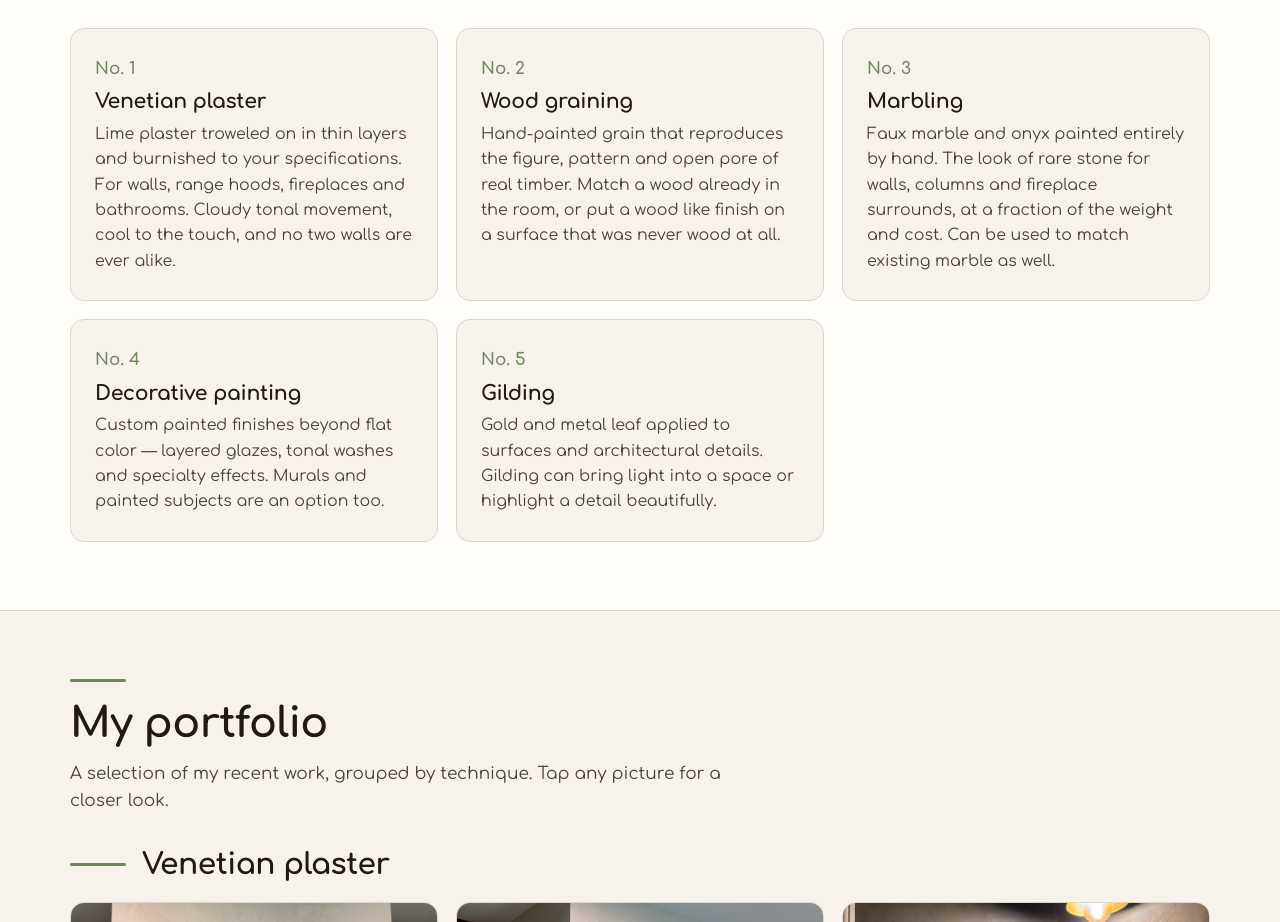
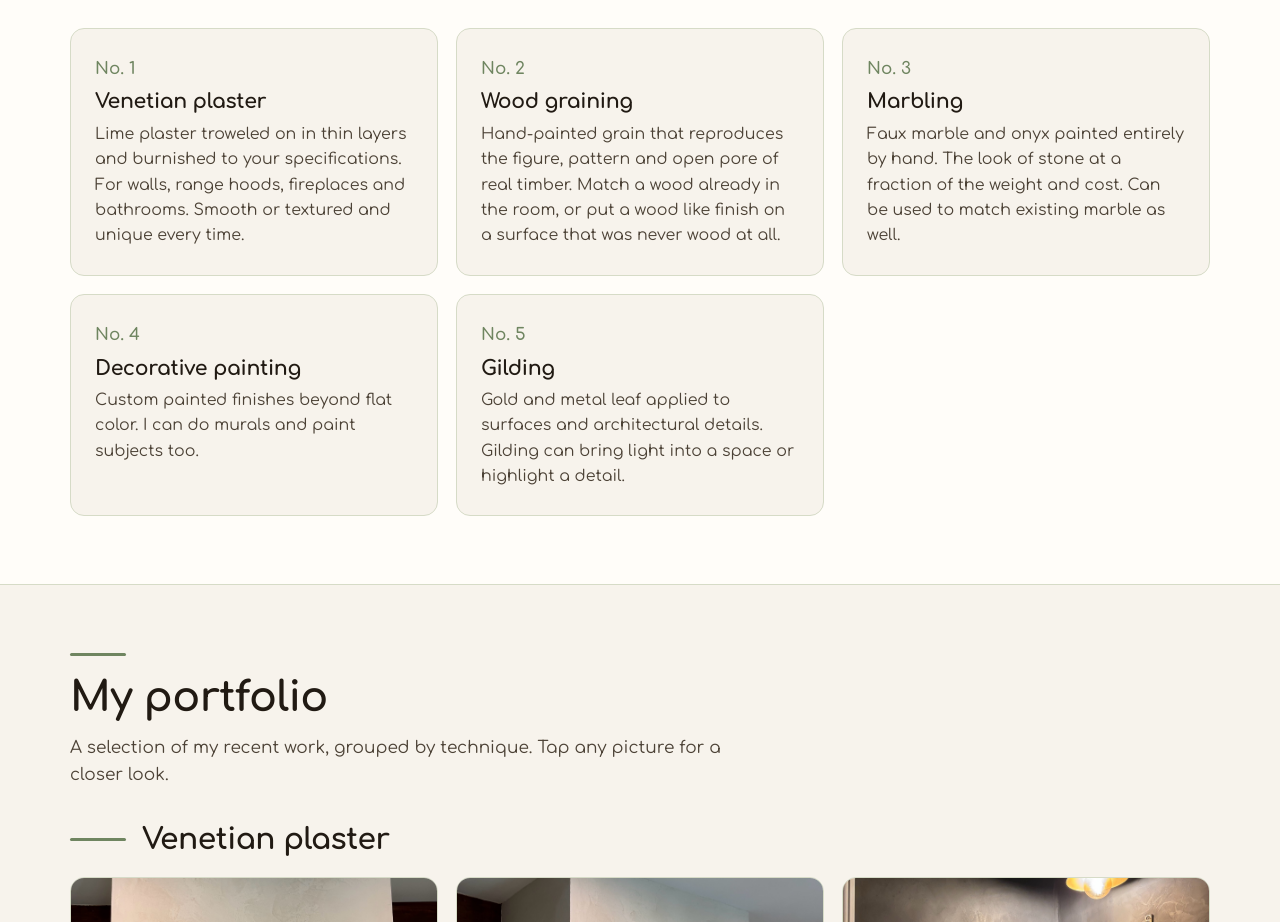
Before and after one commit to fenhoff/rowan, a plain HTML site: page index.html in a window 1280 px wide. Shown: the part 940-1862 px from the top of the page. Drawn offline with Linux system fonts and the light colour scheme.

Commit message:
Update service card wording (Venetian plaster, Marbling, Decorative painting, Gilding)

```diff
--- a/index.html
+++ b/index.html
@@ -250,7 +250,7 @@
         <article class="svc">
           <span class="num">No. 1</span>
           <h3>Venetian plaster</h3>
-          <p>Lime plaster troweled on in thin layers and burnished to your specifications. For walls, range hoods, fireplaces and bathrooms. Cloudy tonal movement, cool to the touch, and no two walls are ever alike.</p>
+          <p>Lime plaster troweled on in thin layers and burnished to your specifications. For walls, range hoods, fireplaces and bathrooms. Smooth or textured and unique every time.</p>
         </article>
         <article class="svc">
           <span class="num">No. 2</span>
@@ -260,17 +260,17 @@
         <article class="svc">
           <span class="num">No. 3</span>
           <h3>Marbling</h3>
-          <p>Faux marble and onyx painted entirely by hand. The look of rare stone for walls, columns and fireplace surrounds, at a fraction of the weight and cost. Can be used to match existing marble as well.</p>
+          <p>Faux marble and onyx painted entirely by hand. The look of stone at a fraction of the weight and cost. Can be used to match existing marble as well.</p>
         </article>
         <article class="svc">
           <span class="num">No. 4</span>
           <h3>Decorative painting</h3>
-          <p>Custom painted finishes beyond flat color — layered glazes, tonal washes and specialty effects. Murals and painted subjects are an option too.</p>
+          <p>Custom painted finishes beyond flat color. I can do murals and paint subjects too.</p>
         </article>
         <article class="svc">
           <span class="num">No. 5</span>
           <h3>Gilding</h3>
-          <p>Gold and metal leaf applied to surfaces and architectural details. Gilding can bring light into a space or highlight a detail beautifully.</p>
+          <p>Gold and metal leaf applied to surfaces and architectural details. Gilding can bring light into a space or highlight a detail.</p>
         </article>
       </div>
     </div>
```
